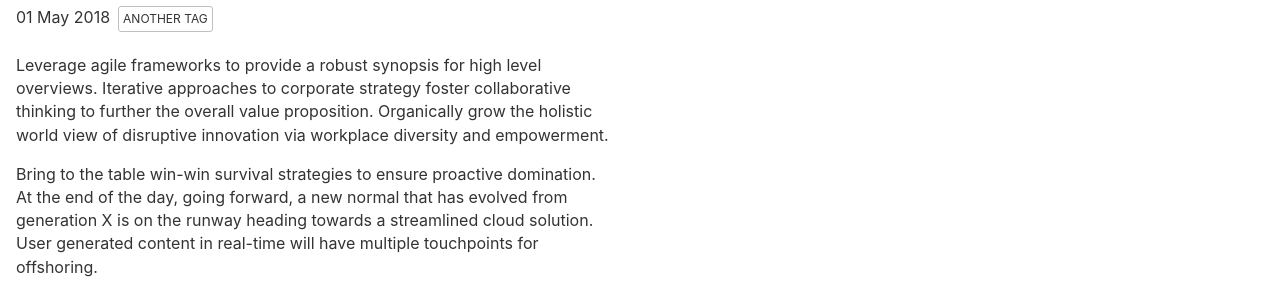
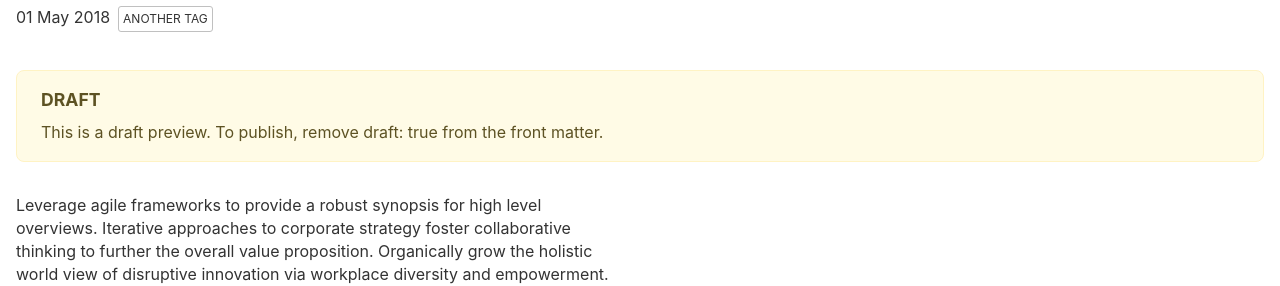
Before and after one commit to jcsherin/jcsherin.github.io, an Eleventy site: page posts/firstpost.md in a window 1280 px wide. Shown: the part 129-415 px from the top of the page. Built offline with nearby package versions, Linux system fonts and the light colour scheme; Eleventy itself is replaced by a stand-in of ours; files that its build step writes are made by us from their sources.

Commit message:
feat(posts): Add visual indicator for draft posts

```diff
--- a/_includes/layouts/post.njk
+++ b/_includes/layouts/post.njk
@@ -9,6 +9,13 @@ templateClass: tmpl-post
 {%- set tagUrl %}/tags/{{ tag | slug }}/{% endset -%}
 <a href="{{ tagUrl | url }}" class="post-tag">{{ tag }}</a>
 {%- endfor %}
+
+{% if draft %}
+  <div class="draft-indicator">
+    <p><strong>DRAFT</strong></p>
+    <p>This is a draft preview. To publish, remove draft: true from the front matter.</p>
+  </div>
+{% endif %}
 
 {{ content | safe }}
 
--- a/css/index.css
+++ b/css/index.css
@@ -21,41 +21,52 @@ body {
   color: var(--darkgray);
   background-color: var(--white);
 }
+
 p:last-child {
   margin-bottom: 0;
 }
+
 p,
 .tmpl-post li,
 img {
   max-width: 37.5em; /* 600px /16 */
 }
+
 p,
 .tmpl-post li {
   line-height: 1.45;
 }
+
 a[href] {
   color: var(--blue);
 }
+
 a[href]:visited {
   color: var(--navy);
 }
+
 main {
   padding: 1rem;
 }
+
 main :first-child {
   margin-top: 0;
 }
+
 header {
   border-bottom: 1px dashed var(--lightgray);
 }
+
 header:after {
   content: "";
   display: table;
   clear: both;
 }
+
 table {
   margin: 1em 0;
 }
+
 table td,
 table th {
   padding-right: 1em;
@@ -66,6 +77,7 @@ code {
   font-family: Consolas, Menlo, Monaco, "Andale Mono WT", "Andale Mono", "Lucida Console", "Lucida Sans Typewriter", "DejaVu Sans Mono", "Bitstream Vera Sans Mono", "Liberation Mono", "Nimbus Mono L", "Courier New", Courier, monospace;
   line-height: 1.5;
 }
+
 pre {
   font-size: 14px;
   line-height: 1.375;
@@ -85,6 +97,7 @@ pre {
   margin: .5em 0;
   background-color: #f6f6f6;
 }
+
 code {
   word-break: break-all;
 }
@@ -96,6 +109,7 @@ code {
   margin: 1rem 0; /* 16px /16 */
   font-size: 1em; /* 16px /16 */
 }
+
 .home :link:not(:hover) {
   text-decoration: none;
 }
@@ -107,13 +121,16 @@ code {
   float: left;
   margin-left: 1em;
 }
+
 .nav-item {
   display: inline-block;
   margin-right: 1em;
 }
+
 .nav-item a[href]:not(:hover) {
   text-decoration: none;
 }
+
 .nav-item-active {
   font-weight: 700;
   text-decoration: underline;
@@ -124,6 +141,7 @@ code {
   list-style: none;
   padding: 0;
 }
+
 .postlist-item {
   display: flex;
   flex-wrap: wrap;
@@ -131,6 +149,7 @@ code {
   counter-increment: start-from -1;
   line-height: 1.8;
 }
+
 .postlist-item:before {
   display: inline-block;
   pointer-events: none;
@@ -138,14 +157,17 @@ code {
   line-height: 100%;
   text-align: right;
 }
+
 .postlist-date,
 .postlist-item:before {
   font-size: 0.8125em; /* 13px /16 */
   color: var(--darkgray);
 }
+
 .postlist-date {
   word-spacing: -0.5px;
 }
+
 .postlist-link {
   padding-left: .25em;
   padding-right: .25em;
@@ -153,9 +175,11 @@ code {
   text-underline-offset: 0;
   text-decoration-thickness: 1px;
 }
+
 .postlist-item-active .postlist-link {
   font-weight: bold;
 }
+
 .tmpl-home .postlist-link {
   font-size: 1.1875em; /* 19px /16 */
   font-weight: 700;
@@ -179,14 +203,17 @@ code {
   text-decoration: none;
   line-height: 1.8;
 }
+
 a[href].post-tag,
 a[href].post-tag:visited {
   color: inherit;
 }
+
 a[href].post-tag:hover,
 a[href].post-tag:focus {
   background-color: var(--lightgray);
 }
+
 .postlist-item > .post-tag {
   align-self: center;
 }
@@ -196,6 +223,7 @@ a[href].post-tag:focus {
   background-color: #ffc;
   padding: 1em 0.625em; /* 16px 10px /16 */
 }
+
 .warning ol:only-child {
   margin: 0;
 }
@@ -207,13 +235,33 @@ a[href].post-tag:focus {
   font-style: normal;
   margin-left: .1em;
 }
+
 a[href].direct-link,
 a[href].direct-link:visited {
   color: transparent;
 }
+
 a[href].direct-link:focus,
 a[href].direct-link:focus:visited,
 :hover > a[href].direct-link,
 :hover > a[href].direct-link:visited {
   color: #aaa;
 }
+
+.draft-indicator {
+  padding: 1em 1.5em;
+  margin: 2em 0;
+  background-color: #fffbe6; /* A light yellow */
+  color: #5d5223;
+  border: 1px solid #fff3c4;
+  border-radius: 8px;
+}
+
+.draft-indicator p {
+  margin: 0; /* Reset paragraph margin inside the box */
+}
+
+.draft-indicator p:first-child {
+  font-size: 1.1em;
+  margin-bottom: 0.5em;
+}
```
